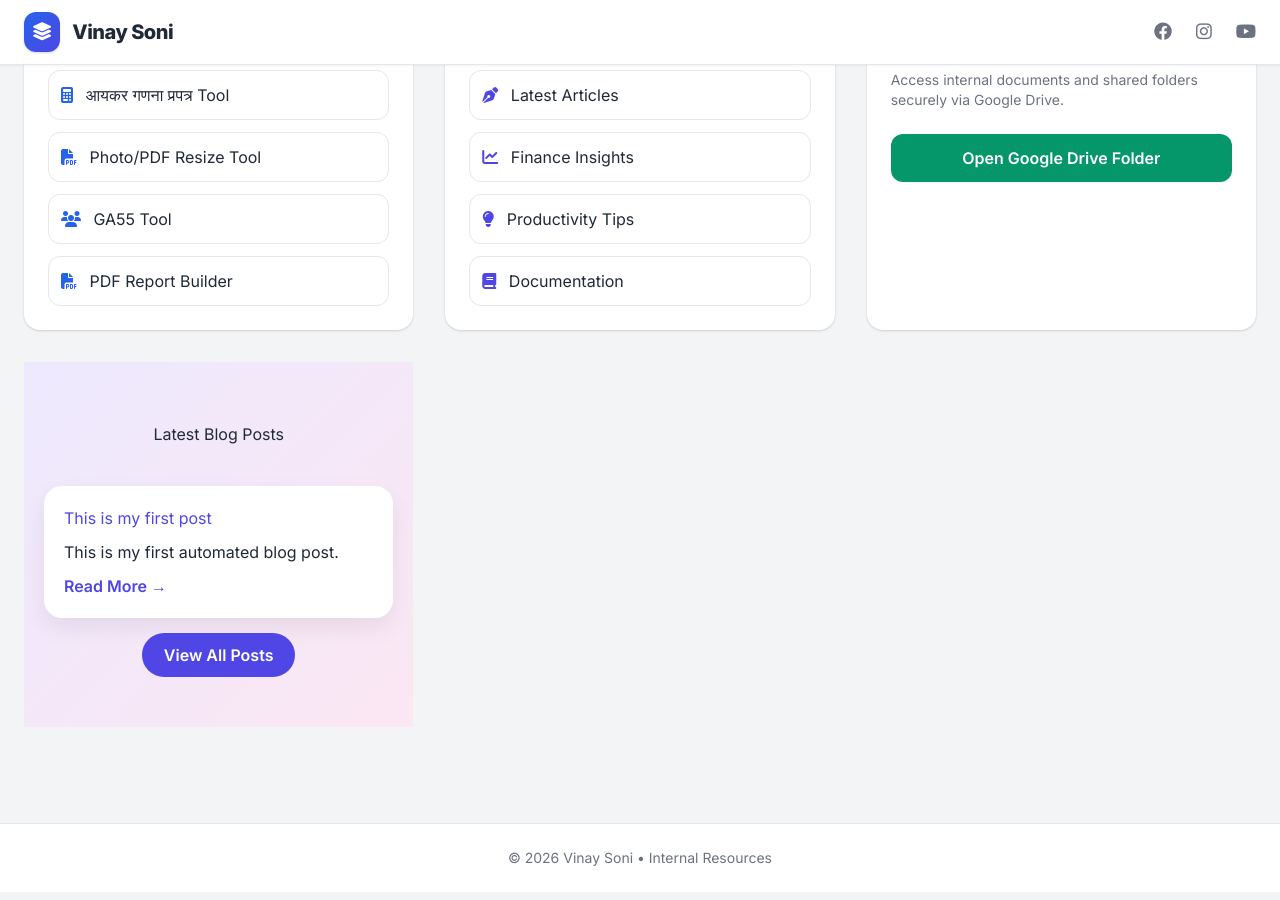
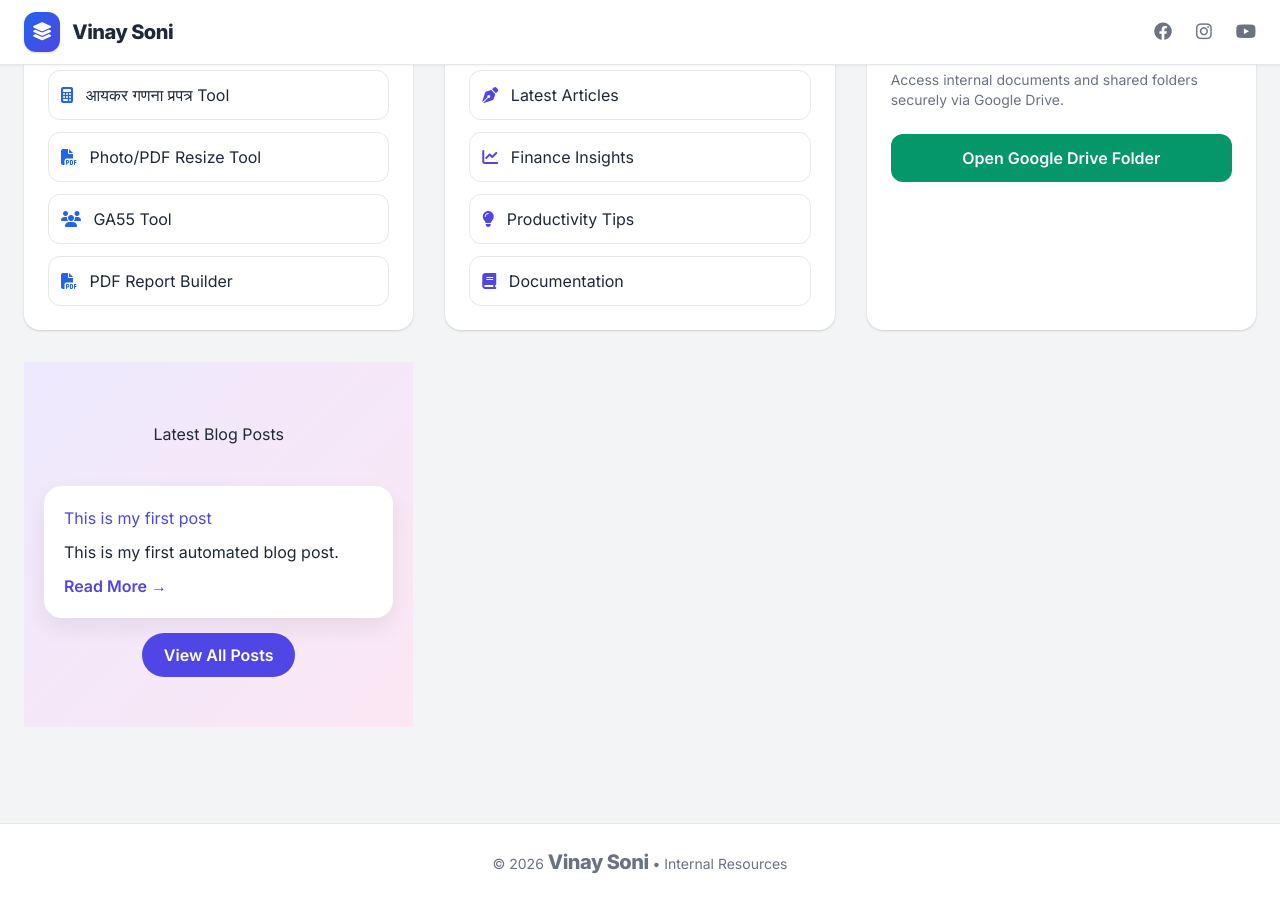
Before and after one commit to vsonitech/vinay, a Jekyll site: the page built from index.html, in a window 1280 px wide and 900 px high, scrolled down 559 px. Built offline with Jekyll 4.4.1, drawn with Linux system fonts in a browser that asks for light colours.

Commit message:
Update index.html

```diff
--- a/index.html
+++ b/index.html
@@ -82,7 +82,9 @@
 <div class="bg-gradient-to-br from-blue-600 to-indigo-600 text-white p-2 rounded-xl shadow">
 <i class="fa-solid fa-layer-group text-lg"></i>
 </div>
-<span class="font-extrabold text-xl tracking-tight">Vinay Soni</span>
+<a href="/" class="font-extrabold text-xl tracking-tight hover:opacity-80 transition">
+  Vinay Soni
+</a>
 </div>
 
 <div class="flex items-center space-x-6 text-gray-500 text-lg">
@@ -226,7 +228,9 @@
 <!-- FOOTER -->
 <footer class="bg-white border-t mt-12">
 <div class="max-w-7xl mx-auto px-6 py-6 text-center text-sm text-gray-500">
-© 2026 Vinay Soni • Internal Resources
+© 2026 <a href="/" class="font-extrabold text-xl tracking-tight hover:opacity-80 transition">
+  Vinay Soni
+</a> • Internal Resources
 </div>
 </footer>
 
```
